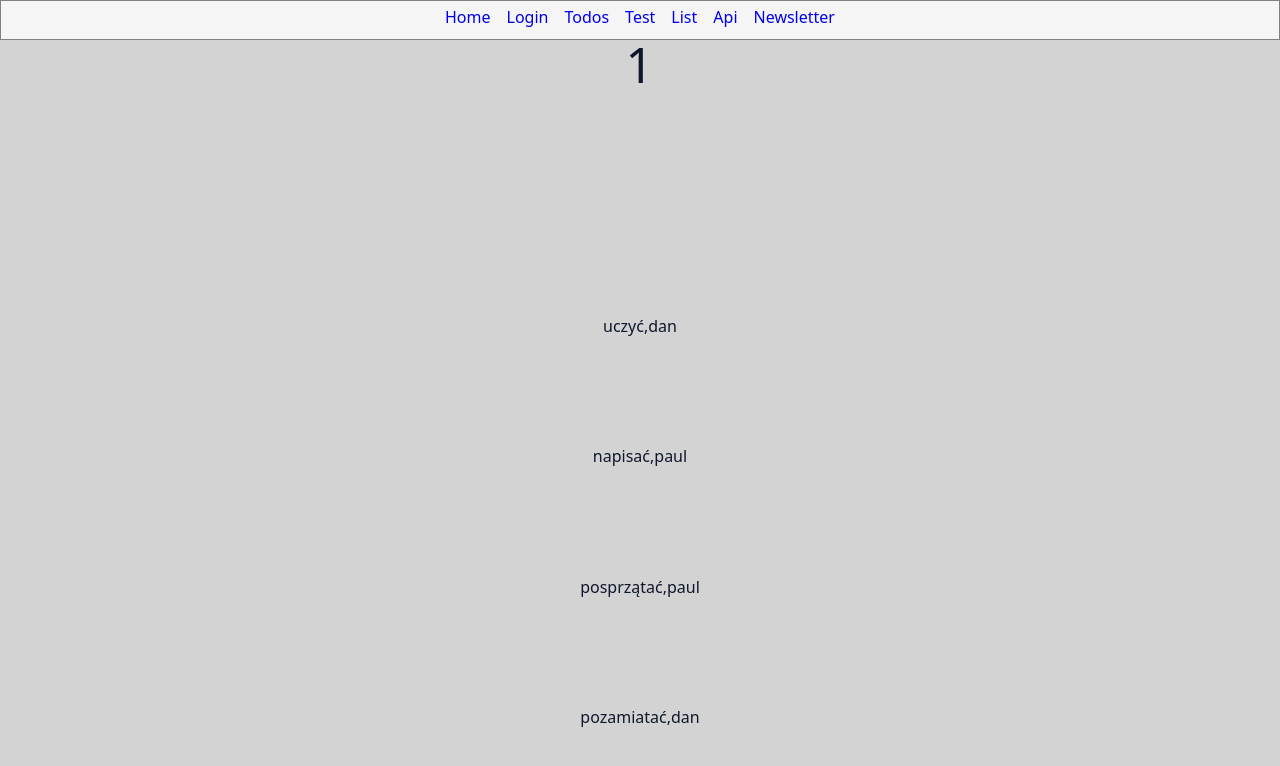
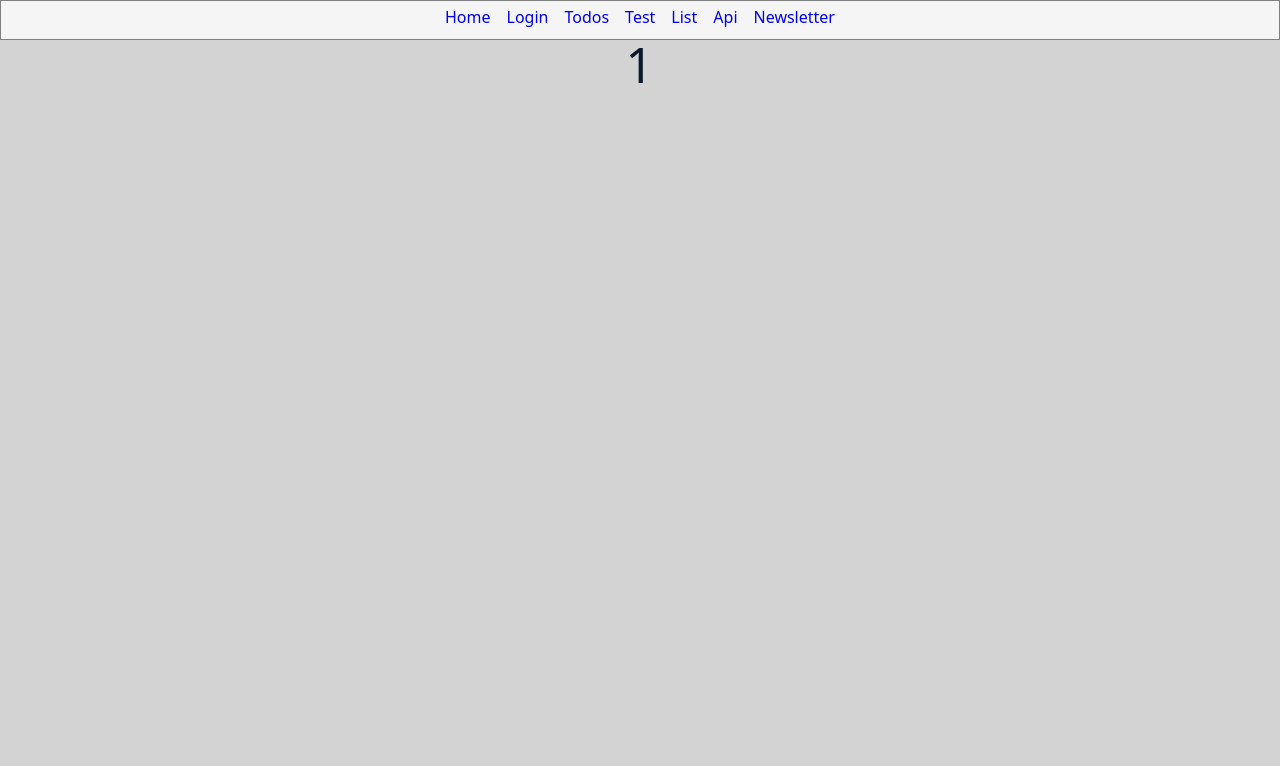
Before and after one commit to danielu96/Vite-Api, a React (Vite) app: page /Item/1 in a window 1280 px wide. Shown: the top 766 px of the page. Built offline with nearby package versions, Linux system fonts and the light colour scheme.

Commit message:
add if to map

```diff
--- a/src/Item.jsx
+++ b/src/Item.jsx
@@ -65,13 +65,13 @@ const Item = ({autor}) => {
 <p>{autor}</p>
 
 {data
-// .filter((item)=>(title===item.title))
-.map((item,id)=>
-(
-         <div key={id}>
-     {item.title},{item.autor}
-      </div>
-     ) )}
+.map((item,id)=>{
+  if (item.id ===id){
+    return <div key={id}> {item.title},{item.autor}{autor}</div>
+  }
+}
+)}
+
 
 
  </Wrapper>
```
